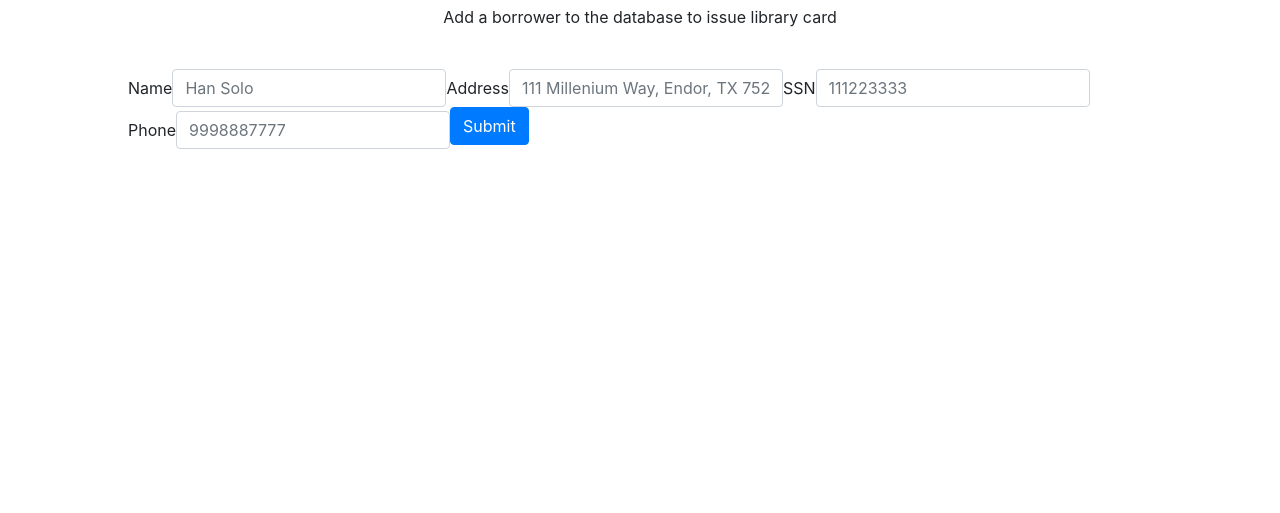
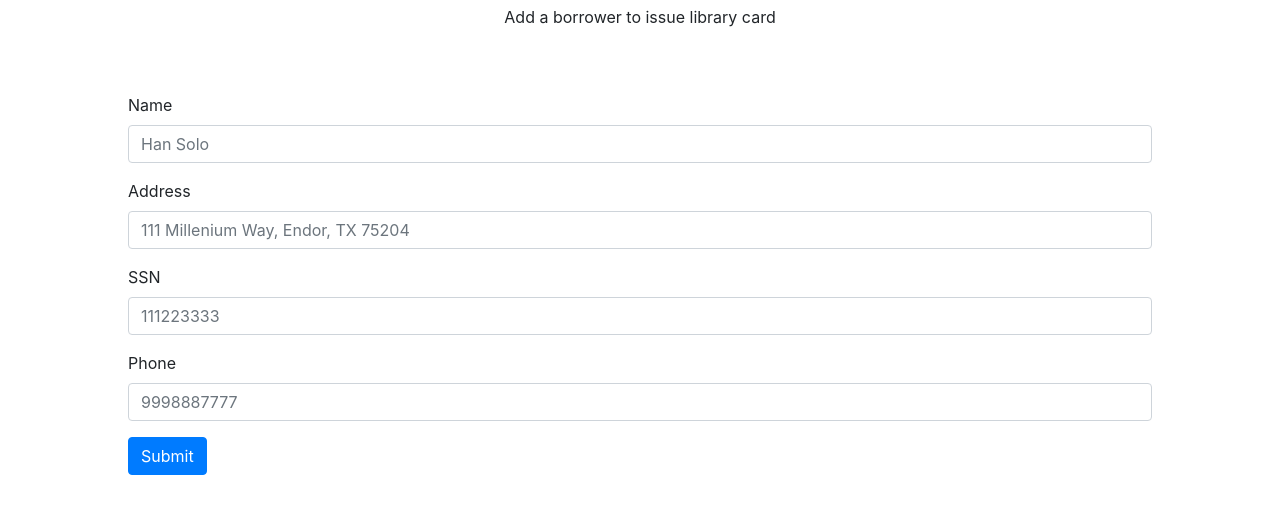
Before and after one commit to daytonpe/librarian-app-mysql, a website: page public/views/borrower.html in a window 1280 px wide. Shown: the part 207-720 px from the top of the page. Drawn offline with nearby package versions, Linux system fonts and the light colour scheme.

Commit message:
fixed borrower form

```diff
--- a/public/views/borrower.html
+++ b/public/views/borrower.html
@@ -59,10 +59,12 @@
     </nav>
     <div class="main">
       <h1 class="title">Add Borrower</h1>
-      <p>Add a borrower to the database to issue library card</p>
+      <p>Add a borrower to issue library card</p>
+      <br>
+      <div id="createBorrowerSuccess"></div>
       <br>
 
-      <form class = "form-inline" id="createBorrowerForm" method="GET" action="/createBorrower">
+      <form id="createBorrowerForm" method="GET" action="/createBorrower">
         <div class="form-group">
           <label for="name">Name</label>
           <input class="form-control"  name="name" type="name" id="bname" placeholder="Han Solo" required>
@@ -73,16 +75,16 @@
         </div>
         <div class="form-group">
           <label for="ssn">SSN</label>
-          <input class="form-control"  name="ssn" type="text" id="ssn" placeholder="111223333" required>
+          <input class="form-control"  name="ssn" type="number" id="ssn" placeholder="111223333" required>
         </div>
         <div class="form-group">
           <label for="phone">Phone</label>
-          <input class="form-control" name="phone" type="phone" id="phone" placeholder="9998887777">
+          <input class="form-control" name="phone" type="number" id="phone" placeholder="9998887777">
         </div>
         <button type="submit" class="btn btn-primary mb-2">Submit</button>
       </form>
 
-      <div id="createBorrowerSuccess"></div>
+
     </div>
   </body>
 
```
Also changed, not shown: app.js (+9 -8 lines), public/views/loans.html (+1 -1 lines).
